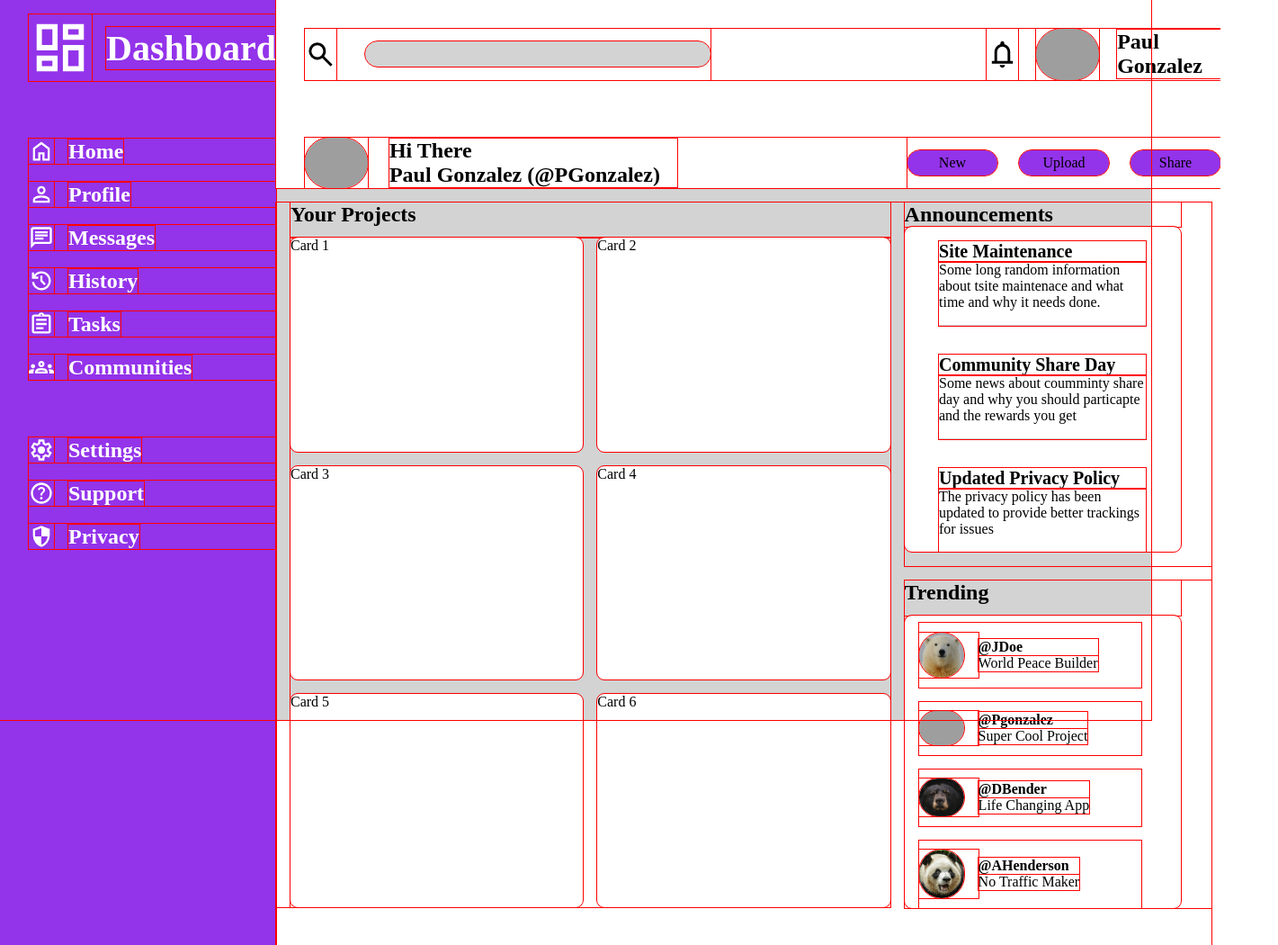
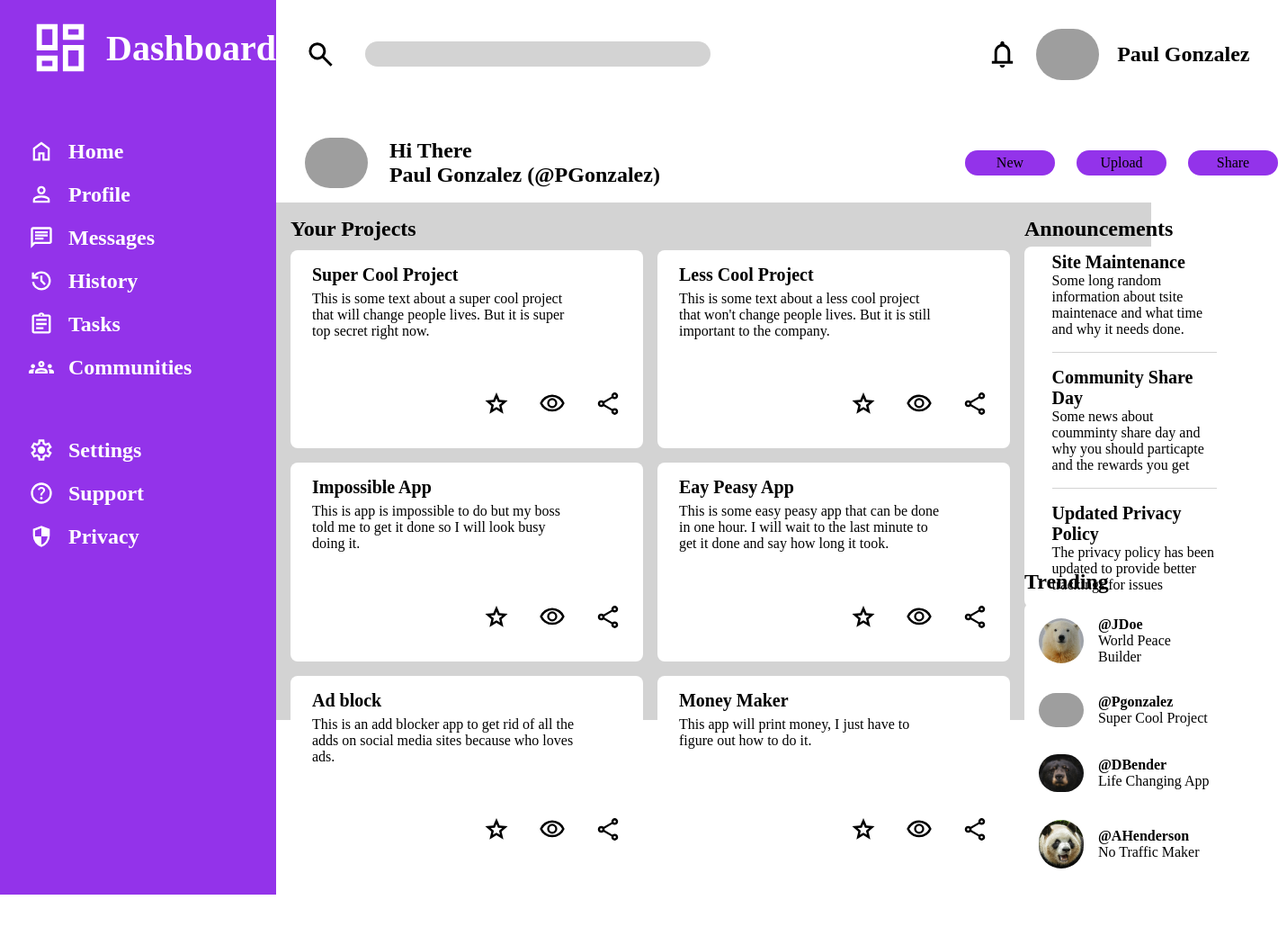
Before and after one commit to pauljgonzalez/ODIN-Admin-Dashboard, a plain HTML site: page index.html in a window 1280 px wide. Shown: the whole page at 90% size, 1421 px wide, since content can reach past the window. After the commit the page ends 994 px from the top, so only its background shows below. Drawn offline with Linux system fonts and the light colour scheme; grey boxes are pictures that could not be loaded.

Commit message:
Feat: Layout complete
Will add bunction functionality later

```diff
--- a/index.html
+++ b/index.html
@@ -87,22 +87,70 @@
                 <div class="project-headers">Your Projects</div>
                 <div class="project-cards">
                     <div class="card">
-                        Card 1
+                        <div class="card-container">
+                            <div class="bold">Super Cool Project</div>
+                            <div class="card-text">This is some text about a super cool project that will
+                                change people lives. But it is super top secret right now.
+                            </div>
+                        </div>
+                        <div class="card-icons">
+                            <img src="/images/star.svg"> <img src="/images/eye.svg"><img src="/images/share.svg">
+                        </div>
                     </div>
                     <div class="card">
-                        Card 2
+                        <div class="card-container">
+                            <div class="bold">Less Cool Project</div>
+                            <div class="card-text">This is some text about a less cool project that won't
+                                change people lives. But it is still important to the company.
+                            </div>
+                        </div>
+                        <div class="card-icons">
+                            <img src="/images/star.svg"> <img src="/images/eye.svg"><img src="/images/share.svg">
+                        </div>
                     </div>
                     <div class="card">
-                        Card 3
+                        <div class="card-container">
+                            <div class="bold">Impossible App</div>
+                            <div class="card-text">This is app is impossible to do but my boss told me to get it done
+                                so I will look busy doing it.
+                            </div>
+                        </div>
+                        <div class="card-icons">
+                            <img src="/images/star.svg"> <img src="/images/eye.svg"><img src="/images/share.svg">
+                        </div>
                     </div>
                     <div class="card">
-                        Card 4
+                        <div class="card-container">
+                            <div class="bold">Eay Peasy App</div>
+                            <div class="card-text">This is some easy peasy app that can be done in one hour.
+                                I will wait to the last minute to get it done and say how long it took.
+                            </div>
+                        </div>
+                        <div class="card-icons">
+                            <img src="/images/star.svg"> <img src="/images/eye.svg"><img src="/images/share.svg">
+                        </div>
                     </div>
                     <div class="card">
-                        Card 5
+                        <div class="card-container">
+                            <div class="bold">Ad block</div>
+                            <div class="card-text">This is an add blocker app to get rid of all the adds
+                                on social media sites because who loves ads.
+                            </div>
+                        </div>
+                        <div class="card-icons">
+                            <img src="/images/star.svg"> <img src="/images/eye.svg"><img src="/images/share.svg">
+                        </div>
                     </div>
                     <div class="card">
-                        Card 6
+                        <div class="card-container">
+                            <div class="bold">Money Maker</div>
+                            <div class="card-text">This app will print money, I just have to figure out
+                                how to do it.
+                            </div>
+                        </div>
+                        <div class="card-icons">
+                            <img src="/images/star.svg"> <img src="/images/eye.svg"><img src="/images/share.svg">
+                        </div>
                     </div>
                 </div>
             </div>
--- a/styles.css
+++ b/styles.css
@@ -1,6 +1,4 @@
-*{
-    outline: 1px solid red;
-}
+
 body, html{
     margin: 0;
     padding: 0;
@@ -71,7 +69,8 @@ background-color: white;
 }
 .top-bar-two{
     display: flex;
-    gap: 20vw;
+    gap: 25vw;
+    margin-bottom: 16px;
 }
 .welcome-user{
     display: flex;
@@ -101,8 +100,8 @@ background-color: white;
 grid-row: 2 / 3;
 grid-column: 2 / 3;
 display: grid;
-grid-template-columns: 2fr 1fr;
-grid-template-rows: 1fr 1fr;
+grid-template-columns: 3fr 1fr;
+grid-template-rows: 50% 50%;
 gap: 16px;
 margin-right: 10px;
 }
@@ -121,10 +120,12 @@ margin-right: 10px;
 }
 .announcement-card{
     display: grid;
-    gap: 32px;
+    gap: 16px;
     background-color: white;
     border-radius: 8px;
-    padding-top: 16px;
+    padding-top: 6px;
+    margin-bottom: 8px;
+    margin-top: 6px;
     justify-items: center;
 }
 .news-headline{
@@ -232,3 +233,32 @@ margin-right: 10px;
 .bold{
     font-weight: bold;
 }
+.card{
+    display:grid;
+    grid-template-columns: 1fr ;
+    grid-template-rows: 3fr 1fr;
+    padding-left: 24px;
+    padding-top: 16px;
+}
+.card-container{
+    font-size: 20px;
+    width: 80%;
+    height: 80%;
+}
+.card-text{
+    margin-top: 6px;
+    font-size: 16px;
+}
+.card-icons{
+    display: flex;
+    align-items: center;
+    justify-content: flex-end;
+    margin-right: 24px;
+    gap: 32px;
+}
+.card-icons img{
+    height: 100%;
+    width: 30px;
+    position: relative;
+    bottom: 24px;
+}
```
Also changed, not shown: images/eye.svg (added), images/share.svg (added), images/star.svg (added).
